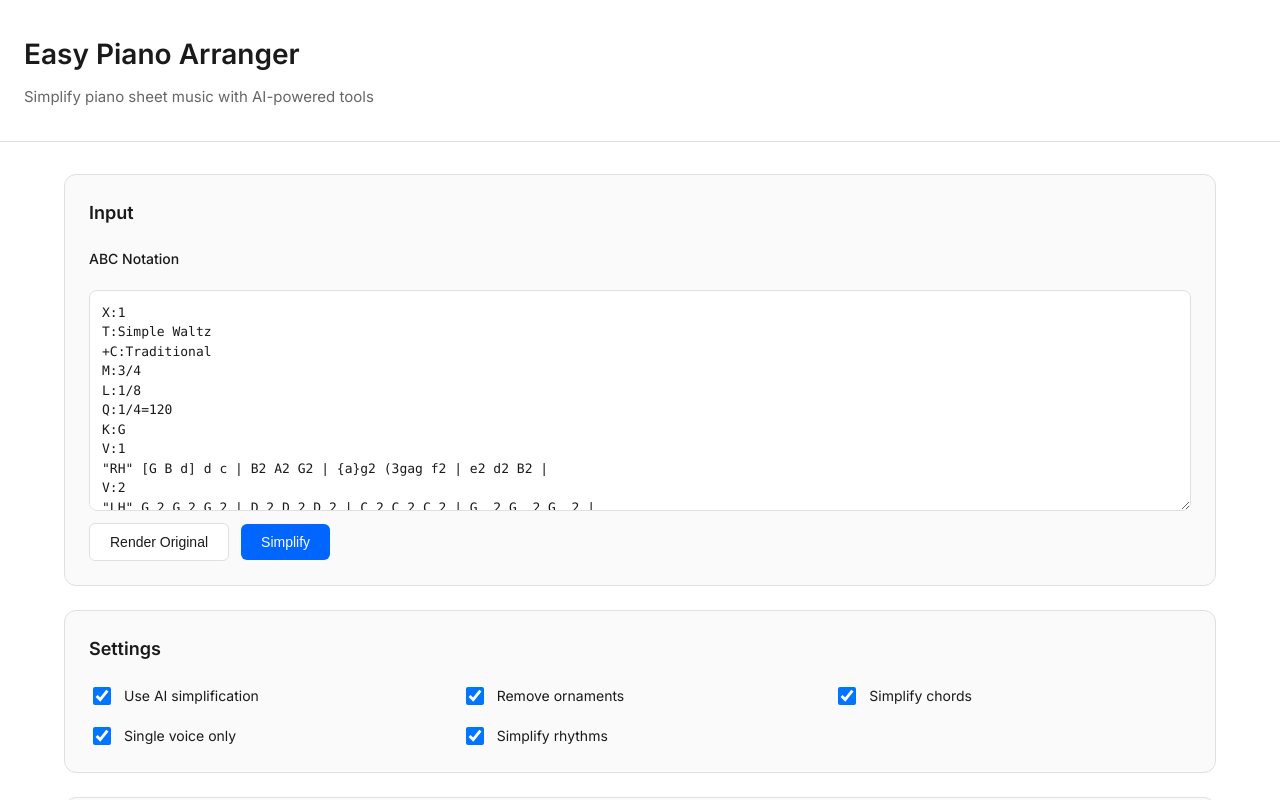
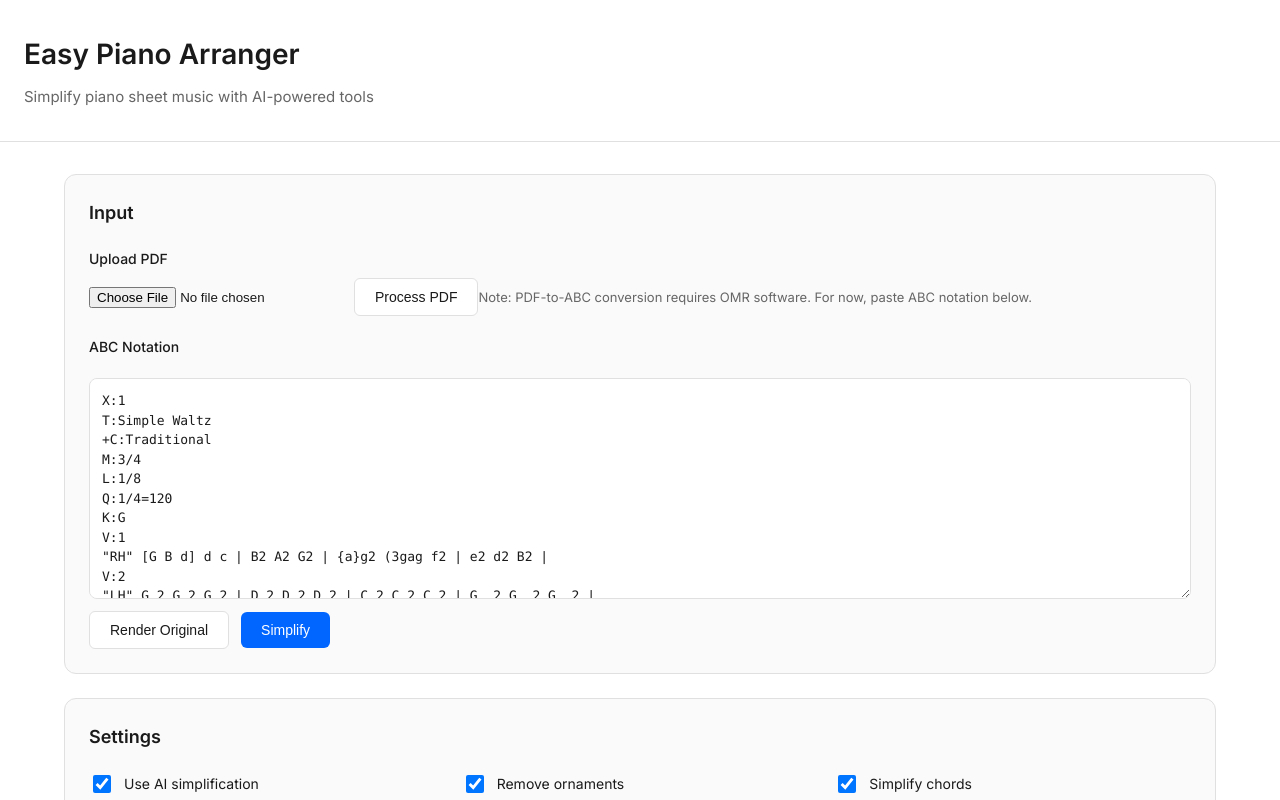
Before and after one commit to zach3141592/Cursor-For-Music-Arranging, a Next.js app: page / in a window 1280 px wide. Shown: the top 800 px of the page. Built offline with nearby package versions, Linux system fonts and the light colour scheme.

Commit message:
pdf upload

```diff
--- a/app/page.tsx
+++ b/app/page.tsx
@@ -293,7 +293,30 @@ export default function Home() {
 
         <section className="panel">
           <h2>Input</h2>
-          <div className="input-col">
+          <div className="input-row">
+            <label htmlFor="pdf-input" className="label">Upload PDF</label>
+            <input
+              type="file"
+              id="pdf-input"
+              accept="application/pdf"
+              style={{ marginBottom: '8px' }}
+            />
+            <button
+              className="btn btn-secondary"
+              onClick={() => {
+                const fileInput = document.getElementById('pdf-input') as HTMLInputElement
+                if (!fileInput?.files || fileInput.files.length === 0) {
+                  showStatus('error', 'Please select a PDF file first')
+                  return
+                }
+                showStatus('loading', 'PDF processing not yet implemented. Please paste ABC notation below.')
+              }}
+            >
+              Process PDF
+            </button>
+            <small className="help">Note: PDF-to-ABC conversion requires OMR software. For now, paste ABC notation below.</small>
+          </div>
+          <div className="input-col" style={{ marginTop: '20px' }}>
             <label htmlFor="abc-input" className="label">ABC Notation</label>
             <textarea
               id="abc-input"
```
